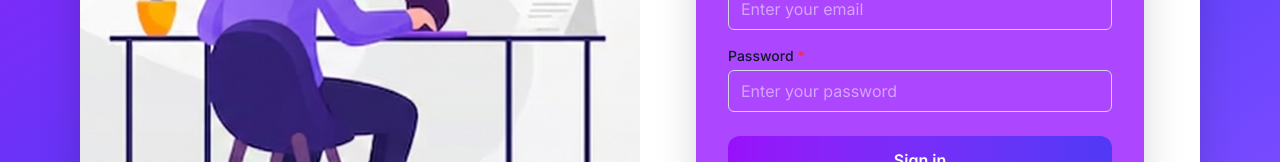
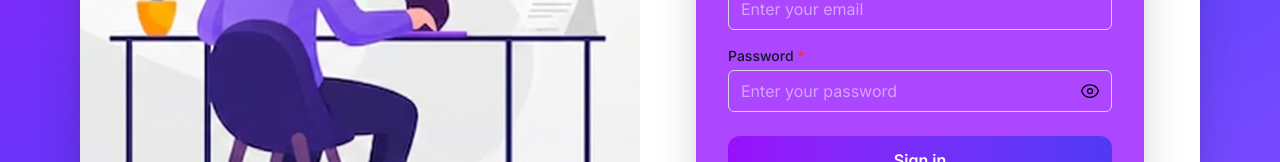
Before and after one commit to Abdulb7772/mini-ERP-admin-side, a Next.js app: page /login in a window 1280 px wide. Shown: the part 358-520 px from the top of the page. Built offline with nearby package versions, Linux system fonts and the light colour scheme; no server answers.

Commit message:
Update Input component

```diff
--- a/components/Input.tsx
+++ b/components/Input.tsx
@@ -1,9 +1,18 @@
+"use client";
+
+import { useState } from "react";
+
 interface InputProps extends React.InputHTMLAttributes<HTMLInputElement> {
   label?: string;
   error?: string;
 }
 
 export default function Input({ label, error, className = "", ...props }: InputProps) {
+  const [showPassword, setShowPassword] = useState(false);
+  const isPasswordField = props.type === "password";
+
+  const inputType = isPasswordField && showPassword ? "text" : props.type;
+
   return (
     <div className="mb-4">
       {label && (
@@ -12,12 +21,60 @@
           {props.required && <span className="text-red-500 ml-1">*</span>}
         </label>
       )}
-      <input
-        className={`w-full px-3 py-2 border rounded-md focus:outline-none focus:ring-2 focus:ring-blue-500 ${
-          error ? "border-red-700" : "border-gray-300"
-        } ${className}`}
-        {...props}
-      />
+      <div className="relative">
+        <input
+          {...props}
+          type={inputType}
+          className={`w-full px-3 py-2 border rounded-md focus:outline-none focus:ring-2 focus:ring-blue-500 ${
+            error ? "border-red-700" : "border-gray-300"
+          } ${isPasswordField ? "pr-10" : ""} ${className}`}
+        />
+        {isPasswordField && (
+          <button
+            type="button"
+            onClick={() => setShowPassword(!showPassword)}
+            className="absolute right-3 top-1/2 -translate-y-1/2 text-black hover:text-gray-700 focus:outline-none"
+            aria-label={showPassword ? "Hide password" : "Show password"}
+          >
+            {showPassword ? (
+              <svg
+                xmlns="http://www.w3.org/2000/svg"
+                fill="none"
+                viewBox="0 0 24 24"
+                strokeWidth={1.5}
+                stroke="currentColor"
+                className="w-5 h-5"
+              >
+                <path
+                  strokeLinecap="round"
+                  strokeLinejoin="round"
+                  d="M3.98 8.223A10.477 10.477 0 001.934 12C3.226 16.338 7.244 19.5 12 19.5c.993 0 1.953-.138 2.863-.395M6.228 6.228A10.45 10.45 0 0112 4.5c4.756 0 8.773 3.162 10.065 7.498a10.523 10.523 0 01-4.293 5.774M6.228 6.228L3 3m3.228 3.228l3.65 3.65m7.894 7.894L21 21m-3.228-3.228l-3.65-3.65m0 0a3 3 0 10-4.243-4.243m4.242 4.242L9.88 9.88"
+                />
+              </svg>
+            ) : (
+              <svg
+                xmlns="http://www.w3.org/2000/svg"
+                fill="none"
+                viewBox="0 0 24 24"
+                strokeWidth={1.5}
+                stroke="currentColor"
+                className="w-5 h-5"
+              >
+                <path
+                  strokeLinecap="round"
+                  strokeLinejoin="round"
+                  d="M2.036 12.322a1.012 1.012 0 010-.639C3.423 7.51 7.36 4.5 12 4.5c4.638 0 8.573 3.007 9.963 7.178.07.207.07.431 0 .639C20.577 16.49 16.64 19.5 12 19.5c-4.638 0-8.573-3.007-9.963-7.178z"
+                />
+                <path
+                  strokeLinecap="round"
+                  strokeLinejoin="round"
+                  d="M15 12a3 3 0 11-6 0 3 3 0 016 0z"
+                />
+              </svg>
+            )}
+          </button>
+        )}
+      </div>
       {error && <p className="mt-1 text-sm text-red-700">{error}</p>}
     </div>
   );
```
